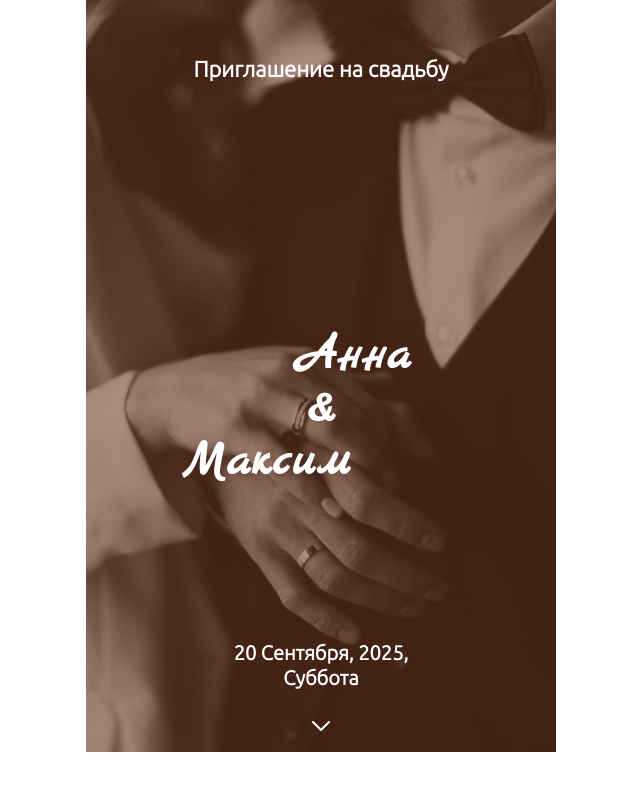
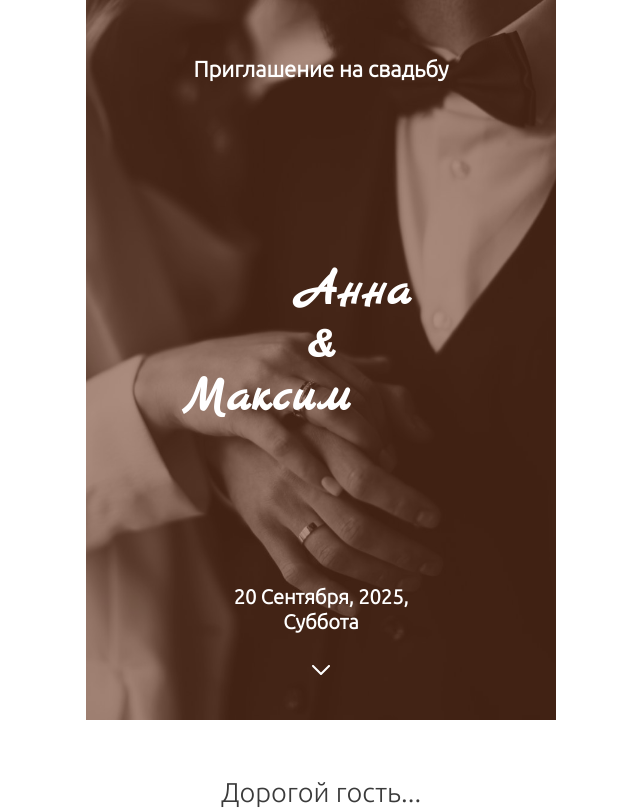
Before and after one commit to MaximMalyavko85/wedding, a React (Create React App) app: page / in a window 1280 px wide. Shown: the top 809 px of the page, without its empty margins (319-959 px from the left). Built offline with nearby package versions, Linux system fonts and the light colour scheme.

Commit message:
FEAT: minore correction

```diff
--- a/src/App.css
+++ b/src/App.css
@@ -105,7 +105,7 @@ button {
     position: absolute;
     width: 100%;
     text-align: center;
-    top: 37vh;
+    top: 29vh;
     font-size: 50px;
     font-weight: 600;
     z-index: 2;
@@ -150,7 +150,7 @@ button {
     position: absolute;
     width: 100%;
     text-align: center;
-    top: 80vh;
+    top: 73vh;
     font-size: 20px;
     z-index: 2;
     height: 50px;
@@ -177,7 +177,7 @@ button {
   background-size: cover;
   background-position: center;
   background-repeat: no-repeat;
-  height: 94vh;
+  height: 90vh;
   position: relative;
 }
 
```
